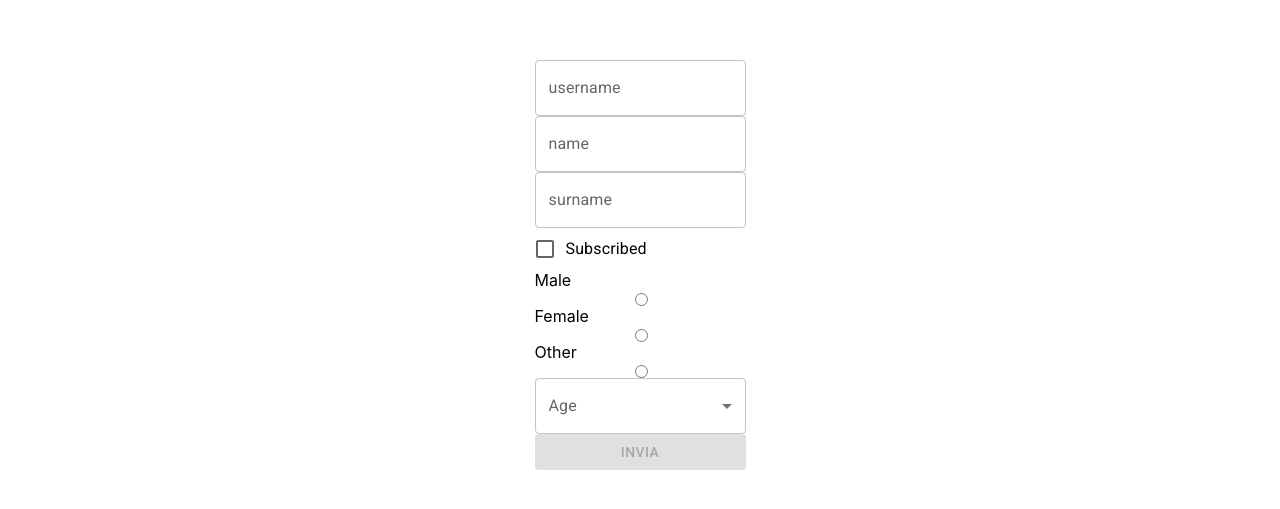
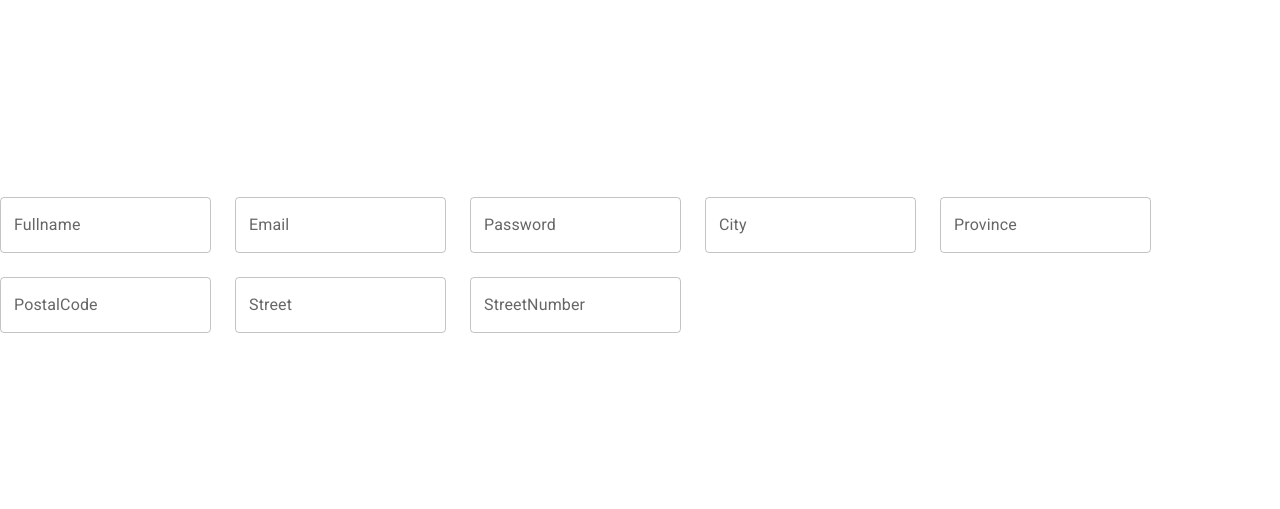
Before and after one commit to stefania120/react-course, a React (Create React App) app: page / in a window 1280 px wide. Shown: the part 135-644 px from the top of the page. Built offline with nearby package versions, Linux system fonts and the light colour scheme.

Commit message:
Add Text Field

```diff
--- a/package.json
+++ b/package.json
@@ -10,6 +10,7 @@
     "@testing-library/jest-dom": "^5.16.1",
     "@testing-library/react": "^12.1.2",
     "@testing-library/user-event": "^13.5.0",
+    "axios": "^1.13.2",
     "react": "^19.2.1",
     "react-dom": "^19.2.1",
     "react-scripts": "^5.0.1",
--- a/src/App.js
+++ b/src/App.js
@@ -10,219 +10,71 @@ import {
   MenuItem,
   FormControl,
   Select,
+  CircularProgress,
+  Grid
 } from "@mui/material";
 
-const char = {
-  id: 1,
-  name: "Rick Sanchez",
-  status: "Alive",
-  species: "Human",
-  type: "",
-  gender: "Male",
-  origin: {
-    name: "Earth",
-    url: "https://rickandmortyapi.com/api/location/1",
-  },
-  location: {
-    name: "Earth",
-    url: "https://rickandmortyapi.com/api/location/20",
-  },
-  image: "https://rickandmortyapi.com/api/character/avatar/1.jpeg",
-  episode: [
-    "https://rickandmortyapi.com/api/episode/1",
-    "https://rickandmortyapi.com/api/episode/2",
-    // ...
-  ],
-  url: "https://rickandmortyapi.com/api/character/1",
-  created: "2017-11-04T18:48:46.250Z",
+const App = () => {
+
+  return (
+    <>
+    <Form></Form>
+    </>
+  );
 };
 
-// const Card =  (props) => {
-//     const { name, image, species, status } = props.character;
-//   const handleClick = () => {
-//     console.log('char', props.character);
-//   }
-//   return (
-//     <div className="card">
-//       <img src={image} alt="img" onClick={handleClick} />
-//       <h2>{name}</h2>
-//       <p>
-//         {species} - {status}
-//       </p>
-//     </div>
-//   );
-// };
+const Form = () => {
+  const [formData, setFormData] = useState({
+    fullname: "",
+    email: "",
+    password: "",
+    city: "",
+    province: "",
+    street: "",
+    streetNumber: "",
+    postalCode: ""
+  });
 
-//
-
-class Card extends React.Component {
-  constructor(props) {
-    super(props);
-    this.handleClick = this.handleClick.bind(this);
+  const handleChange = (e) => {
+    const { name, value } = e.target;
+    setFormData((prevState) => ({
+      ...prevState,
+      [name]: value
+    }));
   }
 
-  handleClick = () => {
-    console.log("char", this.props.character);
-  };
-
-  render() {
-    const { name, image, species, status } = this.props.character;
-    return (
-      <div className="card">
-        <img src={image} alt="img" onClick={this.handleClick} />
-        <h2>{name}</h2>
-        <p>
-          {species} - {status}
-        </p>
-      </div>
-    );
-  }
+  return(
+    <Grid container spacing={3} justifyContent="flex-start" alignItems="center">
+      <Grid item xs={12} sm={6} lg={4}>
+        <TextField fullWidth name="fullname" onChange={handleChange} value={formData.fullname} variant="outlined" label="Fullname"/>
+      </Grid>
+      <Grid item xs={12} sm={6} lg={4}>
+        <TextField fullWidth name="email" onChange={handleChange} value={formData.email} variant="outlined" label="Email"/>
+      </Grid>
+      <Grid item xs={12} sm={6} lg={4}>
+        <TextField fullWidth name="password" onChange={handleChange} value={formData.password} variant="outlined" label="Password" type="password"/>
+      </Grid>
+            <Grid item xs={12} sm={6} lg={4}>
+        <TextField fullWidth name="city" onChange={handleChange} value={formData.city} variant="outlined" label="City"/>
+      </Grid>
+            <Grid item xs={12} sm={6} lg={4}>
+        <TextField fullWidth name="province" onChange={handleChange} value={formData.province} variant="outlined" label="Province"/>
+      </Grid>
+      <Grid item xs={12} sm={6} lg={4}>
+        <TextField fullWidth name="postalCode" onChange={handleChange} value={formData.postalCode} variant="outlined" label="PostalCode"/>
+      </Grid>
+            <Grid item xs={12} sm={6} lg={4}>
+        <TextField fullWidth name="street" onChange={handleChange} value={formData.street} variant="outlined" label="Street"/>
+      </Grid>
+            <Grid item xs={12} sm={6} lg={4}>
+        <TextField fullWidth name="streetNumber" onChange={handleChange} value={formData.streetNumber} variant="outlined" label="StreetNumber"/>
+      </Grid>
+    </Grid>
+  )
 }
 
-class App extends React.Component {
-  constructor() {
-    super();
-    this.state = {
-      username: "",
-      name: "",
-      surname: "",
-      subscribed: false,
-      gender: "",
-      age: "",
-    };
-  }
+const Table = () => {
 
-    isFormValid = () => {
-    const { username, name, surname, gender, age } = this.state;
-
-    const allFilled =
-      username.trim() !== "" &&
-      name.trim() !== "" &&
-      surname.trim() !== "" &&
-      gender !== "" &&
-      age !== "";
-
-    return allFilled;
-  };
-
-  handleSubmit = (e) => {
-    e.preventDefault();
-    if (!this.isFormValid()) return;
-
-    const result = {
-      username: this.state.username,
-      name: this.state.name,
-      surname: this.state.surname,
-      subscribed: this.state.subscribed,
-      gender: this.state.gender,
-      age: this.state.age,
-    };
-
-    console.log(result);
-  };
-
-
-  handleChange = (e) => {
-    console.log("event", e);
-    const { value, name, checked, target, type } = e.target;
-    // this.setState({ username: e.target.value });
-    // const test = condizione ? valoreSeVero : valoreSeFalso
-      this.setState(prevSteate => {
-        return { ...prevSteate, [name]: type === 'checkbox' ? checked : value
-        };
-      });
-  };
-  render() {
-    return (
-      // <section className="card-section">
-      //   <Card character={char} key={char.id} />
-      // </section>
-      <>
-        <h2>{this.state.username}</h2>
-        <form style={{ display: "flex", flexDirection: "column" }}>
-          <TextField
-            value={this.state.username}
-            onChange={this.handleChange}
-            label="username"
-            variant="outlined"
-            name="username"
-          />
-          <TextField
-            value={this.state.name}
-            onChange={this.handleChange}
-            label="name"
-            variant="outlined"
-            name="name"
-          />
-          <TextField
-            value={this.state.surname}
-            onChange={this.handleChange}
-            label="surname"
-            variant="outlined"
-            name="surname"
-          />
-
-          <FormControlLabel
-            control={
-              <Checkbox
-                checked={this.state.subscribed}
-                onChange={this.handleChange}
-                name="subscribed"
-                color="primary"
-              />
-            }
-            label="Subscribed"
-          />
-          <label>Male</label>
-          <input
-            type="radio"
-            name="gender"
-            value="male"
-            onChange={this.handleChange}
-          ></input>
-          <label>Female</label>
-          <input
-            type="radio"
-            name="gender"
-            value="female"
-            onChange={this.handleChange}
-          ></input>
-          <label>Other</label>
-          <input
-            type="radio"
-            name="gender"
-            value="other"
-            onChange={this.handleChange}
-          ></input>
-          <FormControl>
-            <InputLabel id="demo-simple-select-filled-label">Age</InputLabel>
-            <Select
-              labelId="demo-simple-select-filled-label"
-              id="demo-simple-select-filled"
-              value={this.state.age}
-              onChange={this.handleChange}
-              name="age"
-            >
-              <MenuItem value="">
-                <em>None</em>
-              </MenuItem>
-              <MenuItem value={10}>10</MenuItem>
-              <MenuItem value={20}>20</MenuItem>
-              <MenuItem value={30}>30</MenuItem>
-            </Select>
-          </FormControl>
-          <Button
-            type="submit"
-            variant="contained"
-            color="primary"
-            disabled={!this.isFormValid()}
-          >
-            Invia
-          </Button>
-        </form>
-      </>
-    );
-  }
 }
 
 export default App;
```
Also changed, not shown: 2 other files (tests, documents, lock files or other folders).
